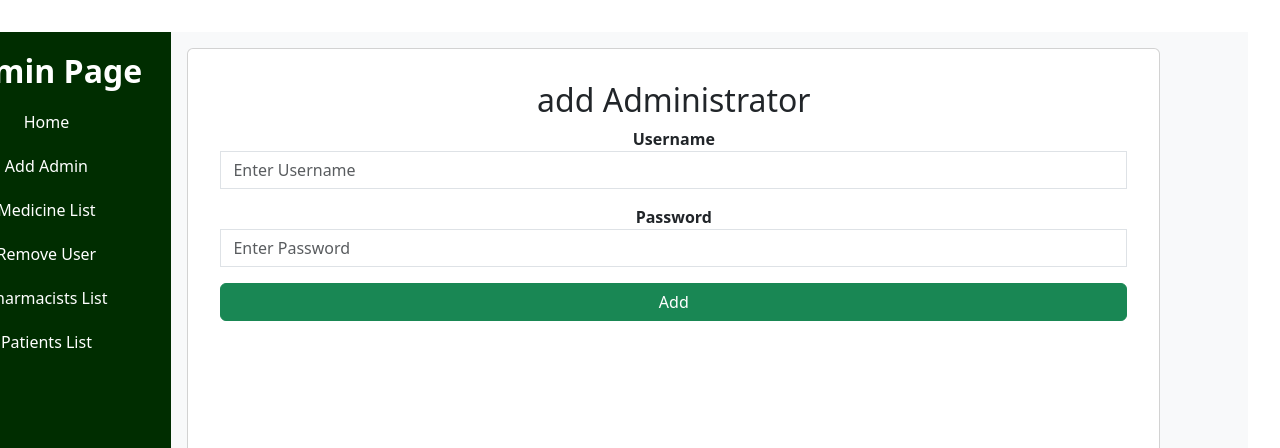
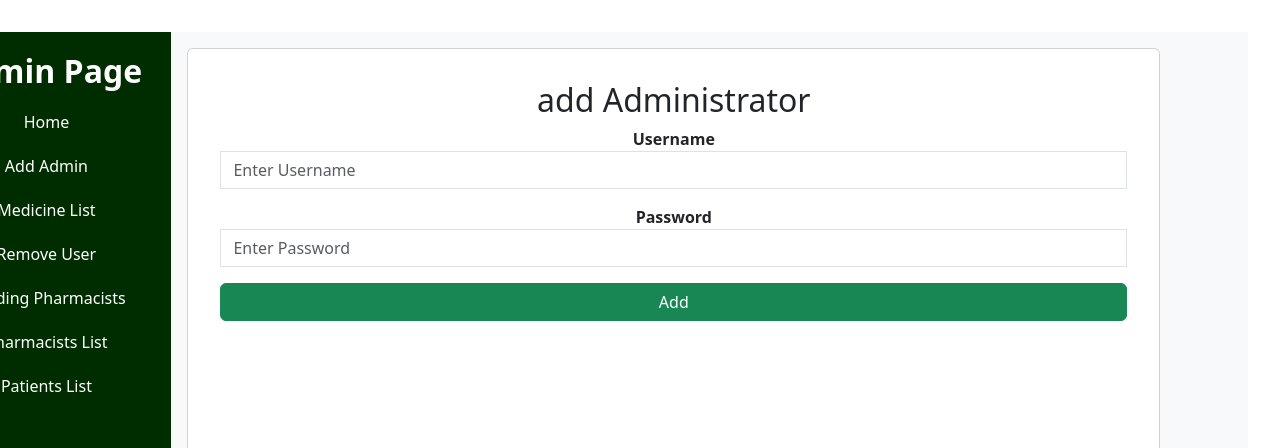
Before and after one commit to advanced-computer-lab-2023/Apollo-8-Pharmacy, a React (Vite) app in the folder client/: page /addAdmin in a window 1280 px wide. Shown: the top 448 px of the page. Built offline with nearby package versions, Linux system fonts and the light colour scheme.

Commit message:
pending pharmacists

```diff
--- a/client/src/pages/PharmacistDetails.jsx
+++ b/client/src/pages/PharmacistDetails.jsx
@@ -2,7 +2,7 @@ import { useEffect, useState } from "react";
 import axios from "axios";
 import { useParams } from "react-router-dom";
 import { useNavigate } from "react-router-dom";
-import SidebarPatient from "./SidebarPatient";
+import SidebarAdministrator from "./SidebarAdministrator";
 
 function PharmacistDetails() {
   const [data, setData] = useState();
@@ -30,7 +30,7 @@ function PharmacistDetails() {
 
   return (
     <div className="d-flex justify-content-center align-itelms-center vh-100 bg-light">
-      <SidebarPatient/>
+      <SidebarAdministrator />
       <div className="card m-3 col-12" style={{ width: "80%" }}>
         <div className="card-header">
           <h2>Pharmacist Details</h2>
--- a/client/src/pages/PharmacistsListPending.jsx
+++ b/client/src/pages/PharmacistsListPending.jsx
@@ -13,7 +13,10 @@ function PharmacistsListPending() {
     axios
       .get(apiUrl)
       .then((response) => {
-        setData(response.data);
+        const pendingPharmacists = response.data.filter(
+          (pharmacist) => pharmacist.status === "Pending"
+        );
+        setData(pendingPharmacists);
         setLoading(false);
       })
       .catch((error) => {
@@ -28,7 +31,9 @@ function PharmacistsListPending() {
   }
   const handleAccept = async (id) => {
     try {
-      const response = await axios.put(`http://localhost:9000/pharmacist/accept/${id}`);
+      const response = await axios.put(
+        `http://localhost:9000/pharmacist/accept/${id}`
+      );
       setData((prevData) =>
         prevData.map((item) =>
           item._id === id ? { ...item, status: response.data.status } : item
@@ -40,7 +45,9 @@ function PharmacistsListPending() {
   };
   const handleReject = async (id) => {
     try {
-      const response = await axios.put(`http://localhost:9000/pharmacist/reject/${id}`);
+      const response = await axios.put(
+        `http://localhost:9000/pharmacist/reject/${id}`
+      );
       setData((prevData) =>
         prevData.map((item) =>
           item._id === id ? { ...item, status: response.data.status } : item
@@ -53,7 +60,7 @@ function PharmacistsListPending() {
 
   return (
     <div className="d-flex justify-content-center align-itelms-center vh-100 bg-light">
-      <SidebarAdministrator/>
+      <SidebarAdministrator />
       <div className="card m-3 col-12" style={{ width: "80%" }}>
         <div className="card-header">
           <h2>Pharmacists</h2>
--- a/client/src/pages/SidebarAdministrator.jsx
+++ b/client/src/pages/SidebarAdministrator.jsx
@@ -1,21 +1,35 @@
 import React from "react";
-import "../App.css"
+import "../App.css";
 
 function SidebarAdministrator() {
-
   return (
     <div className="sidebar" style={{ marginLeft: "-15%" }}>
       <ul>
         <h2 style={{ fontWeight: "bolder" }}>Admin Page</h2>
-                <li style={{ margin: "20px" }}><a href="/">Home</a></li>
-                <li style={{ margin: "20px" }}><a href="/addAdmin">Add Admin</a></li>
-                <li style={{ margin: "20px" }}><a href="/medicinesListAdmin">Medicine List</a></li>
-                <li style={{ margin: "20px" }}><a href="/removeUser">Remove User</a></li>
-                <li style={{ margin: "20px" }}><a href="pharmacistsListPending">Pharmacists List </a></li>
-                <li style={{ margin: "20px" }}><a href="/patients">Patients List</a></li>
+        <li style={{ margin: "20px" }}>
+          <a href="/">Home</a>
+        </li>
+        <li style={{ margin: "20px" }}>
+          <a href="/addAdmin">Add Admin</a>
+        </li>
+        <li style={{ margin: "20px" }}>
+          <a href="/medicinesListAdmin">Medicine List</a>
+        </li>
+        <li style={{ margin: "20px" }}>
+          <a href="/removeUser">Remove User</a>
+        </li>
+        <li style={{ margin: "20px" }}>
+          <a href="pharmacistsListPending">Pending Pharmacists</a>
+        </li>
+        <li style={{ margin: "20px" }}>
+          <a href="/pharmacists">Pharmacists List</a>
+        </li>
+        <li style={{ margin: "20px" }}>
+          <a href="/patients">Patients List</a>
+        </li>
       </ul>
     </div>
-    )
+  );
 }
 
 export default SidebarAdministrator;
```
Lines whose indentation alone changed are shown as unchanged.
